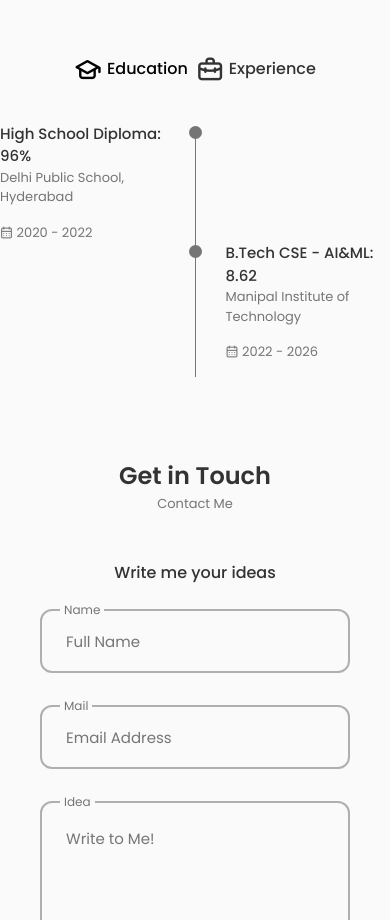
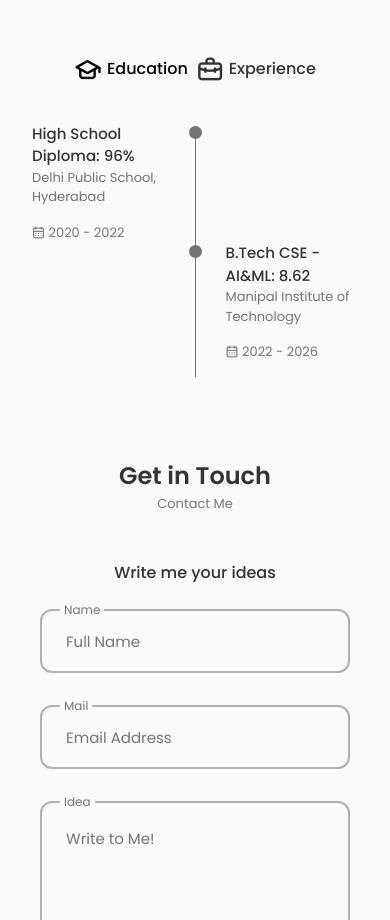
Before and after one commit to uditagowdety/react-portfolio, a React (Vite) app: page / in a window 390 px wide. Shown: the part 1863-2783 px from the top of the page. Built offline with nearby package versions, Linux system fonts and the light colour scheme.

Commit message:
fixed education padding

```diff
--- a/src/components/qualification/qualification.css
+++ b/src/components/qualification/qualification.css
@@ -34,6 +34,7 @@
     display: grid;
     grid-template-columns: 0.5fr;
     justify-content: center;
+    padding: 0 2rem;
 }
 
 .qualification__content{
@@ -107,6 +108,10 @@
     .qualification__button{
         margin: 0 var(--mb-0-25);
     }
+
+    .qualification__data{
+
+    }
 }
 
 /* For small devices */
```
